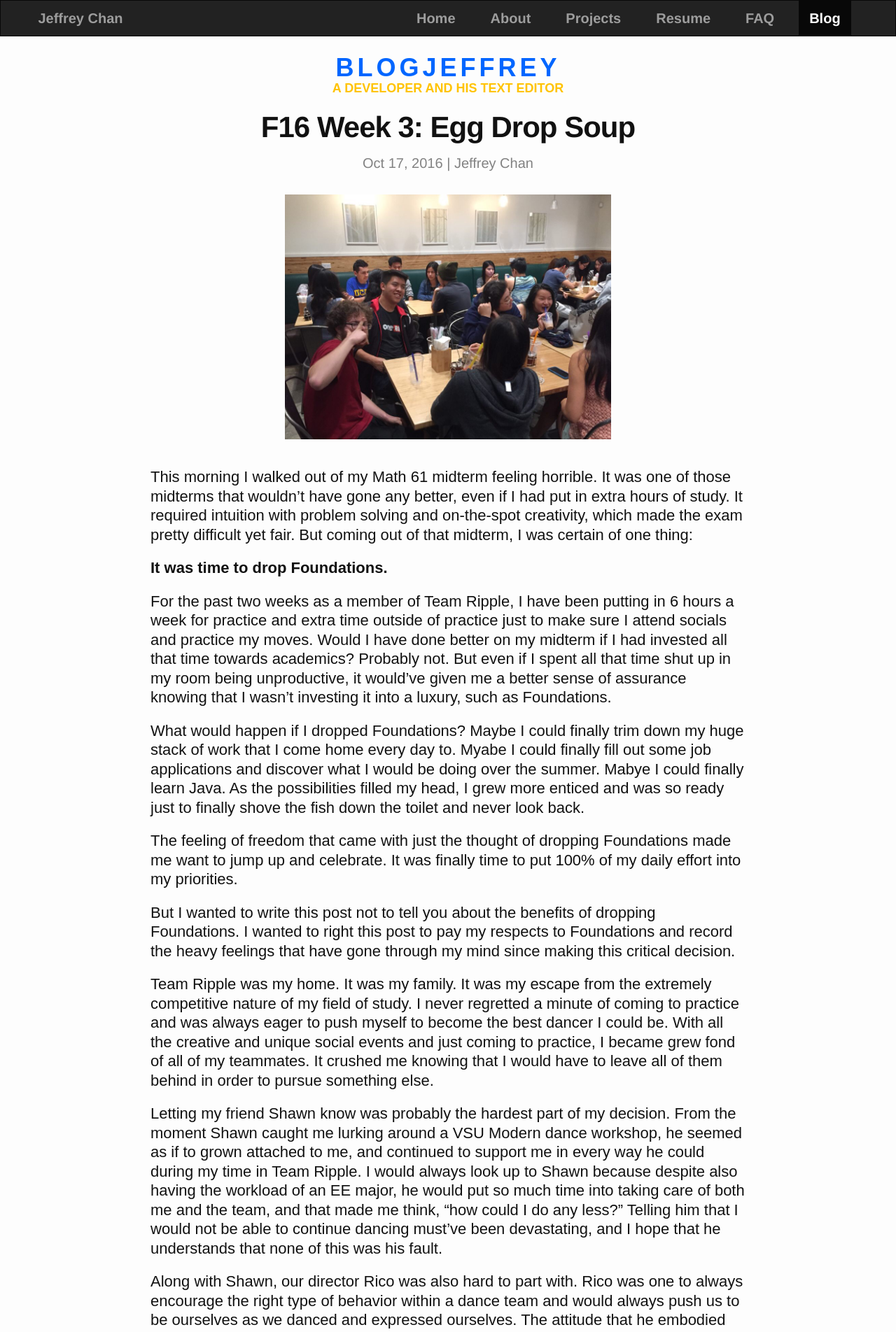
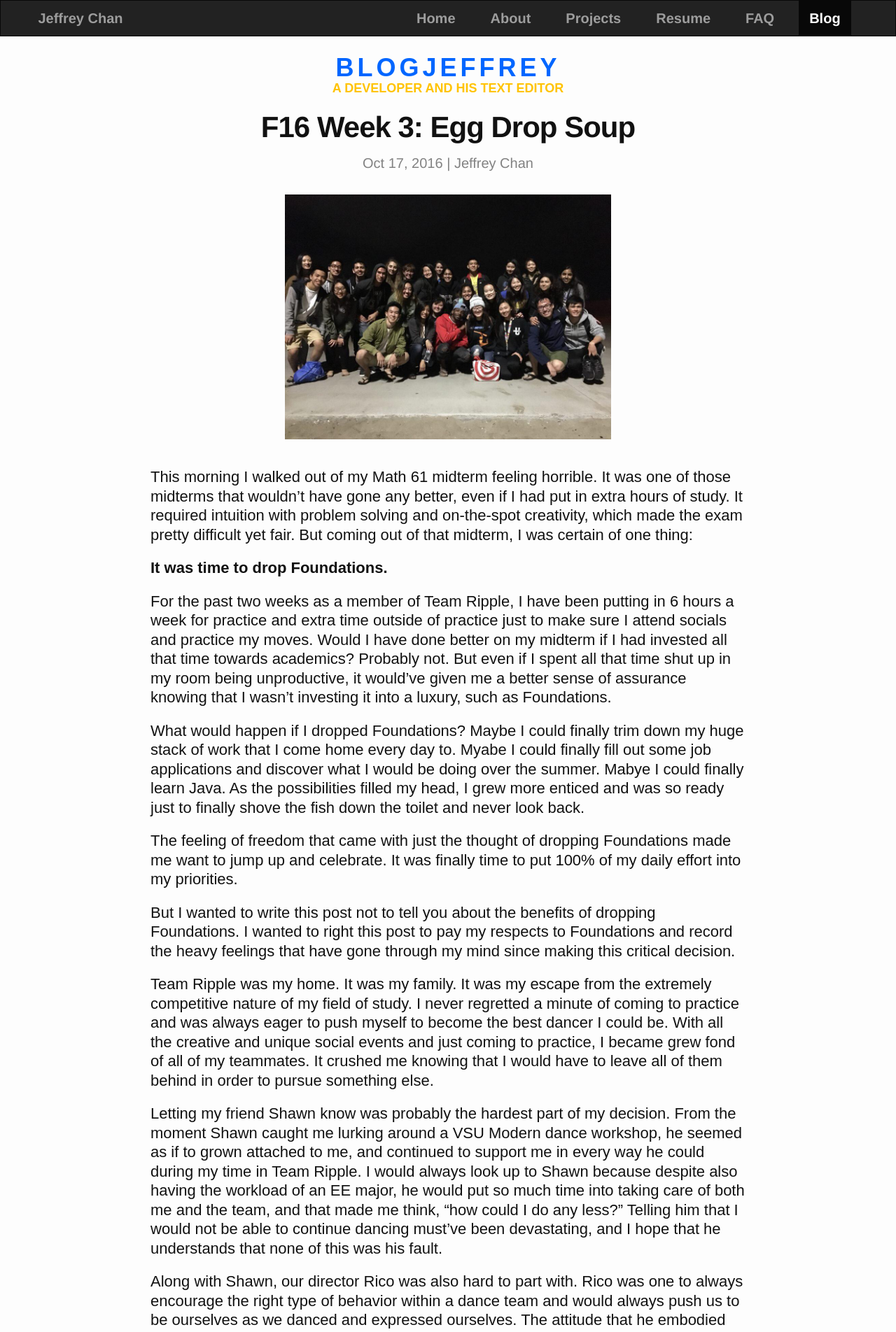
Before and after one commit to jeffreyxchan/jeffreyxchan.github.io, a Jekyll site: the page built from _posts/2016-10-17-F16-Week-3.md, in a window 1280 px wide. Shown: the top 1904 px of the page at 70% size. Built offline with Jekyll 4.4.1, drawn with Linux system fonts in a browser that asks for light colours; nearby versions of some CDN libraries.

Commit message:
Added f16week3 images

```diff
--- a/_posts/2016-10-17-F16-Week-3.md
+++ b/_posts/2016-10-17-F16-Week-3.md
@@ -3,7 +3,7 @@ layout: post
 title:  "F16 Week 3: Egg Drop Soup"
 subtitle: ""
 date:   2016-10-17
-picture: /images/blog/f16week2/ripple-boba.JPG
+picture: /images/blog/f16week3/bonfire.jpg
 author: Jeffrey Chan
 ---
 
```
Also changed, not shown: images/blog/f16week3/bonfire.jpg (added).
